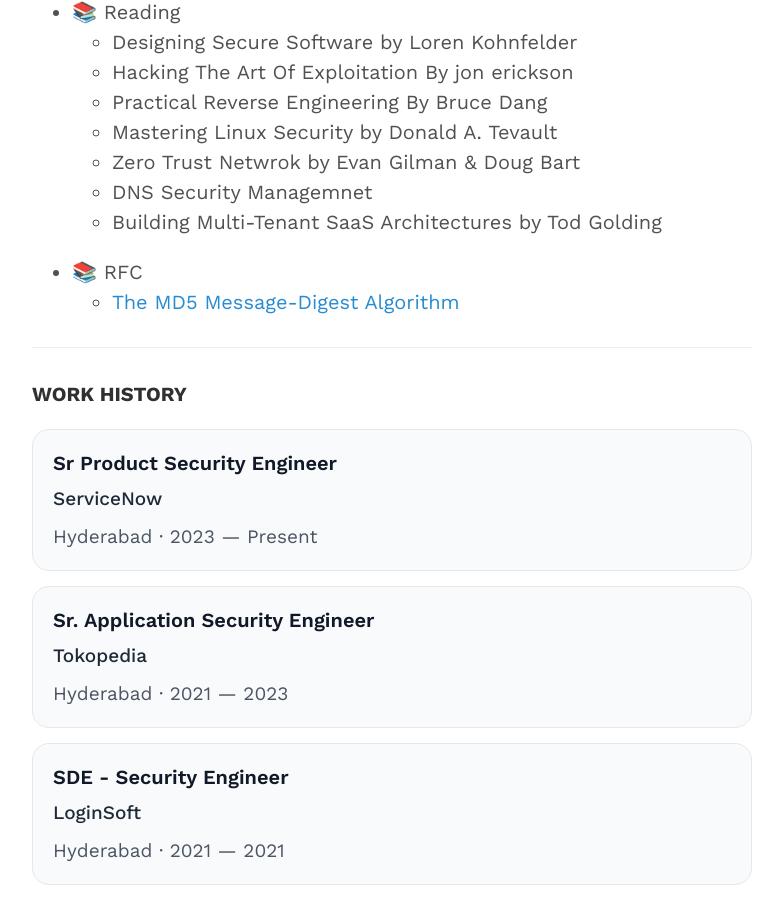
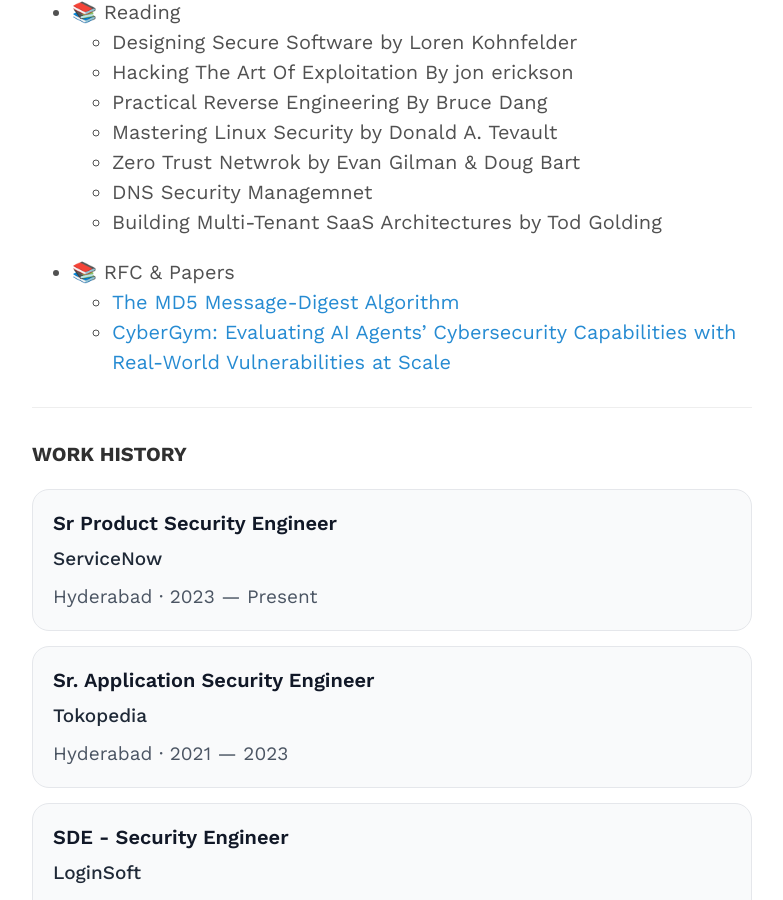
Before and after one commit to ironfisto/ironfisto.github.io, a Jekyll site: the page built from index.markdown, in a window 1280 px wide and 900 px high, scrolled down 864 px. Shown: the whole window, without its empty margins (248-1031 px from the left). Built offline with Jekyll 4.4.1, drawn with Linux system fonts in a browser that asks for light colours.

Commit message:
added new research paper

```diff
--- a/index.markdown
+++ b/index.markdown
@@ -30,8 +30,9 @@
   - Zero Trust Netwrok by Evan Gilman & Doug Bart
   - DNS Security Managemnet
   - Building Multi-Tenant SaaS Architectures by Tod Golding
-- 📚 RFC
+- 📚 RFC & Papers
   - [The MD5 Message-Digest Algorithm](https://www.ietf.org/rfc/rfc1321.txt)
+  - [CyberGym: Evaluating AI Agents' Cybersecurity Capabilities with Real-World Vulnerabilities at Scale](https://arxiv.org/abs/2506.02548)
 
 ---
 
```
